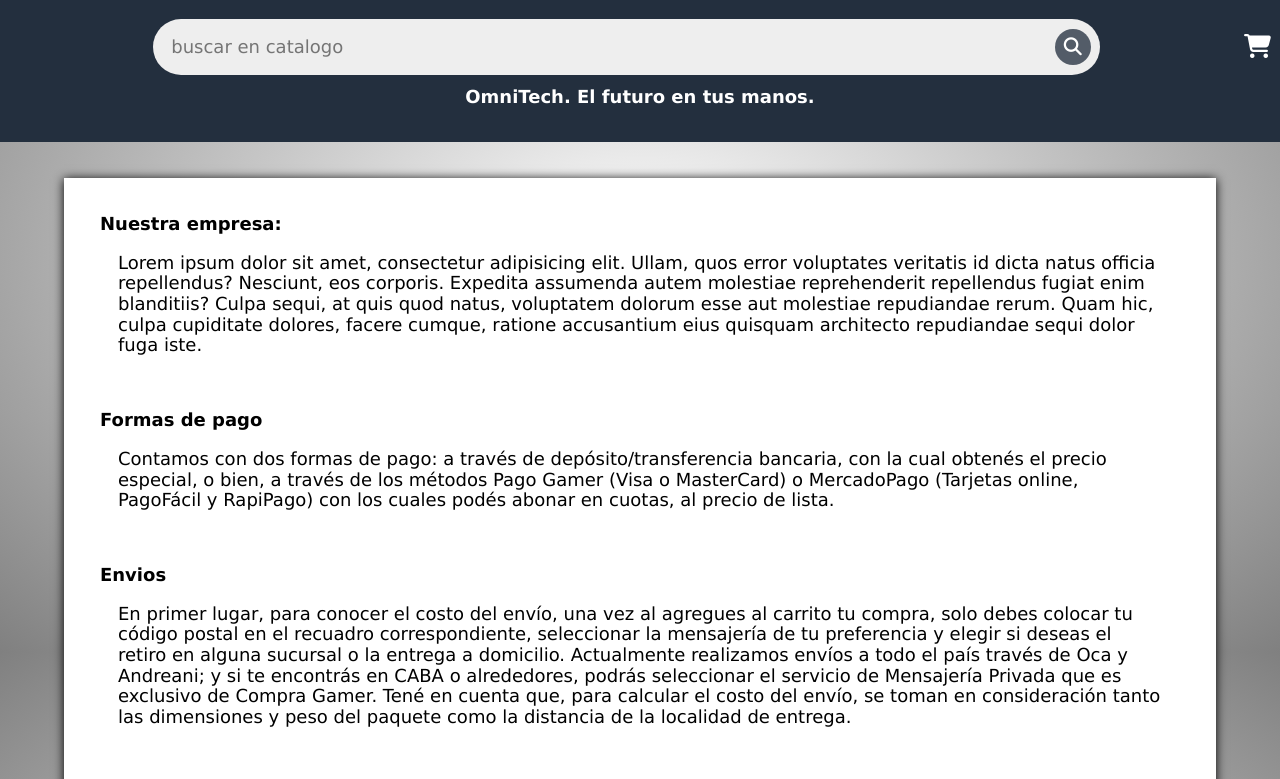
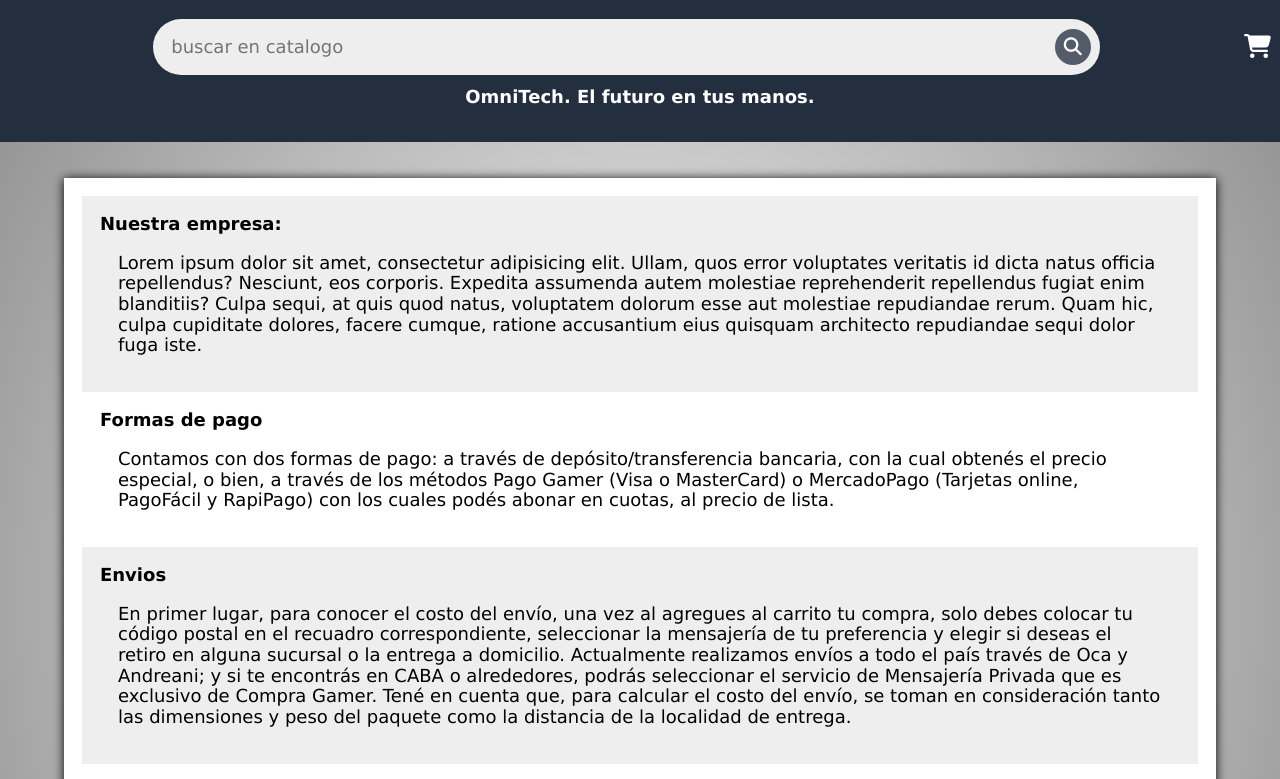
Before and after one commit to EscuderoLeonardo/EscuderoLeonardo.github.io, a website: page about.html in a window 1280 px wide. Shown: the part 148-927 px from the top of the page. Drawn offline with Linux system fonts and the light colour scheme.

Commit message:
footer at bottom...

```diff
--- a/about.html
+++ b/about.html
@@ -11,7 +11,7 @@
     <title>OmniTech</title>
 </head>
 
-<body class="alternative-body">
+<body class="alternative-body-about">
     <header class="header">
         <nav class="nav">
             <div class="nav__logo nav__div">
@@ -96,24 +96,24 @@
 
         <section class="about">
             <article>
-                <div>
+                <div class="text-bg">
                     <h2>Nuestra empresa:</h2>
                     <p>Lorem ipsum dolor sit amet, consectetur adipisicing elit. Ullam, quos error voluptates veritatis id dicta natus officia repellendus? Nesciunt, eos corporis. Expedita assumenda autem molestiae reprehenderit repellendus fugiat enim blanditiis?
                     Culpa sequi, at quis quod natus, voluptatem dolorum esse aut molestiae repudiandae rerum. Quam hic, culpa cupiditate dolores, facere cumque, ratione accusantium eius quisquam architecto repudiandae sequi dolor fuga iste.</p>
                 </div>
-                <div>
+                <div >
                     <h2>Formas de pago</h2>
                     <p>Contamos con dos formas de pago: a través de depósito/transferencia bancaria, con la cual obtenés el precio especial, o bien, a través de los métodos Pago Gamer (Visa o MasterCard) o MercadoPago (Tarjetas online, PagoFácil y RapiPago) con los cuales podés abonar en cuotas, al precio de lista. </p>
                 </div>
-                <div>
+                <div class="text-bg">
                     <h2>Envios</h2>
                     <p>En primer lugar, para conocer el costo del envío, una vez al agregues al carrito tu compra, solo debes colocar tu código postal en el recuadro correspondiente, seleccionar la mensajería de tu preferencia y elegir si deseas el retiro en alguna sucursal o la entrega a domicilio. Actualmente realizamos envíos a todo el país través de Oca y Andreani; y si te encontrás en CABA o alrededores, podrás seleccionar el servicio de Mensajería Privada que es exclusivo de Compra Gamer. Tené en cuenta que, para calcular el costo del envío, se toman en consideración tanto las dimensiones y peso del paquete como la distancia de la localidad de entrega. </p>
                 </div>
-                <div>
+                <div >
                     <h2>Garantias</h2>
                     <p>Para realizar consultas/reclamos relacionadas con la garantía o devolución de alguna de tus compras, al final de esta sección contamos con el apartado “Compra Gamer te ayuda. ¿Cuál es tu consulta?” donde debes exponer tu caso, seleccionando el motivo de “Posventa” que se adapte a tu requerimiento y uno de nuestros representantes te ofrecerá la información correspondiente sobre cómo proceder.</p>
                 </div>
-                <div>
+                <div class="text-bg">
                     <h2>Facturacion</h2>
                     <p>En todas las compras efectuadas en la web, brindamos sin excepción alguna, la factura de compra. Una vez que realiza y abona el pedido, enviamos a tu dirección de correo electrónico la factura correspondiente. Por supuesto, también podés descargarla desde la sección Mi cuenta < Mis facturas. En caso de que precises factura A, solo debes ingresar tu CUIT al cargar el pedido por la web. Tené en cuenta que la factura A puede tener percepciones. </p>
                 </div>
--- a/assets/scss/style.scss
+++ b/assets/scss/style.scss
@@ -75,8 +75,25 @@
     p,div{
     padding: 1rem;
     }
+}
 
+.text-bg{
+    background-color: $color3;
 }
+
+.alternative-body-about{
+    background-image: $background;
+    display: grid;
+    grid-template-areas:
+    "header"
+    "main "
+    "footer";
+    // grid-template-rows: 290px auto 170px;
+    grid-template-rows: 290px auto 170px;
+    // height: 100vh;
+}
+
+
 
 /* --------------- CONTACT ---------------  */
 
@@ -87,8 +104,9 @@
     "header"
     "main "
     "footer";
-    grid-template-rows: 290px auto 100px;
-    height: 100vh;
+    // grid-template-rows: 290px auto 170px;
+    grid-template-rows: 290px 5fr 1fr;
+    // height: 100vh;
 }
 
 .contact{
@@ -97,6 +115,7 @@
     h1{
         font-size: larger
     }
+    margin-top: 6rem;
 }
 
 .form-contact{
@@ -175,6 +194,18 @@ table{
 @media screen and (min-width: 1024px){
 
 
+
+    .alternative-body{
+        background-image: $background;
+        display: grid;
+        grid-template-areas:
+        "header"
+        "main "
+        "footer";
+        grid-template-rows: 290px auto 100px;
+        height: 100vh;
+    }
+
     .nav__link:hover{
         color: $color4;
     }
```
Also changed, not shown: assets/css/style.css, 3 other files.
